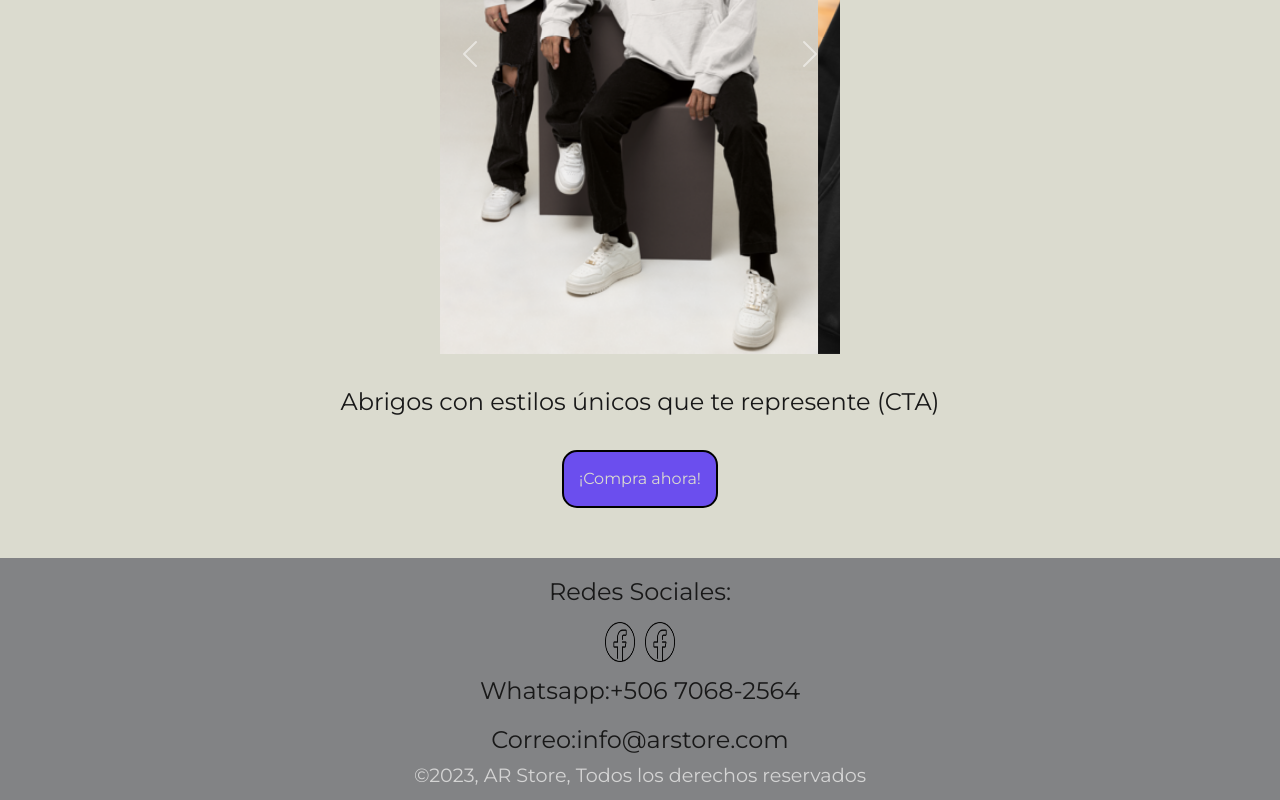
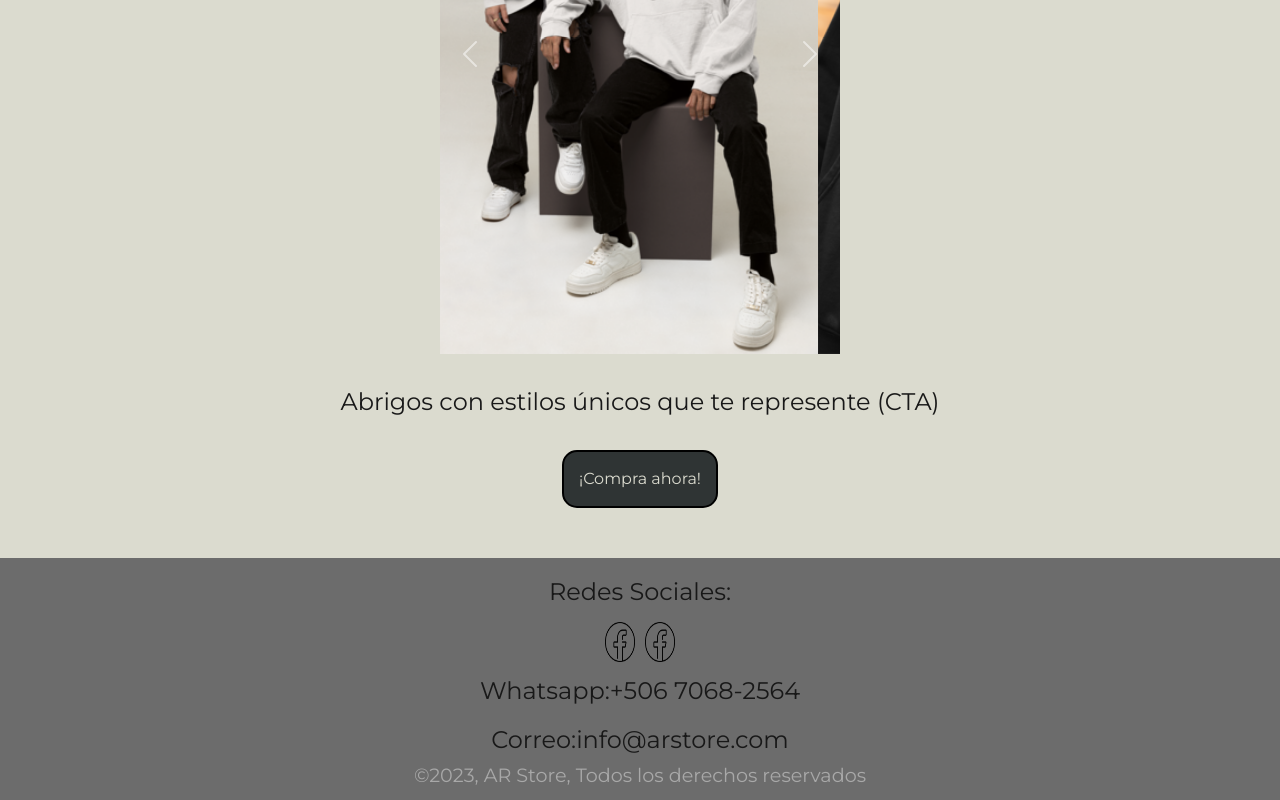
Before and after one commit to DAR1776/MiRepositorio, a plain HTML site: page index.html in a window 1280 px wide. Shown: the part 415-1215 px from the top of the page. Drawn offline with nearby package versions, Linux system fonts and the light colour scheme.

Commit message:
Paleta de colores

```diff
--- a/styles/styles.css
+++ b/styles/styles.css
@@ -17,7 +17,7 @@
 /***************************************************** FOOTER *****************************************************/
 footer {
     padding: 10px 0 5px 0;
-    background-color:#828385;
+    background-color:#6C6C6C;
 }
 
 .footer-icons {
@@ -42,7 +42,7 @@ footer h4,h2 {
 footer h3 {
     font-size: 120%;
     text-align: center;
-    color: #d4d4d4;
+    color: #a8a8a8;
 }
 
 /***************************************************** HOME *****************************************************/
@@ -119,7 +119,7 @@ footer h3 {
 .contenido-productos {
     display: flex;
     flex-direction: row;
-    flex-wrap: wrap;
+    flex-wrap:   wrap;
     justify-content: center;
     align-items: center;
     background-color: #dbdbcf;
@@ -226,7 +226,7 @@ h1, h2, h3, h4, span, p {
 
 button{
     color: #dbdbcf;
-    background-color: #6b4eee;
+    background-color: #2F3434;
     border: 2px solid black;
     border-radius: 15px;
 }
```
